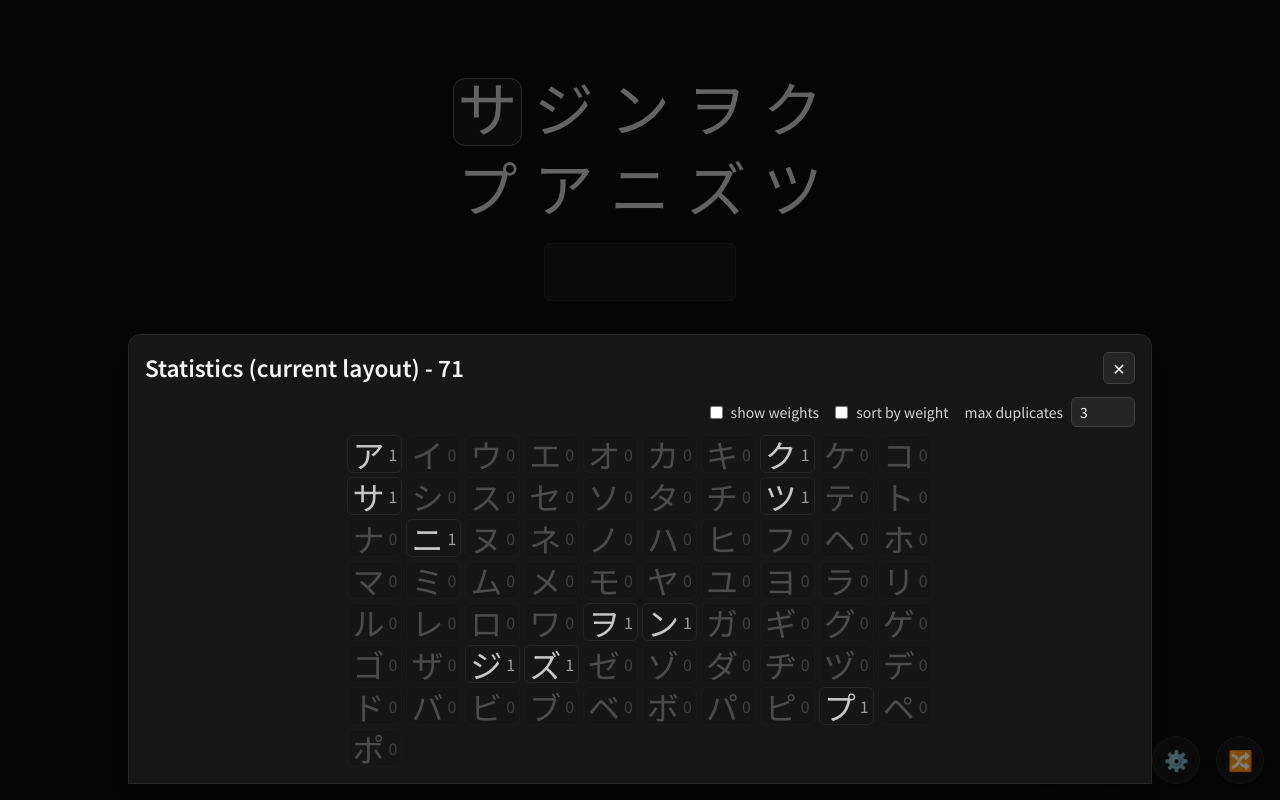
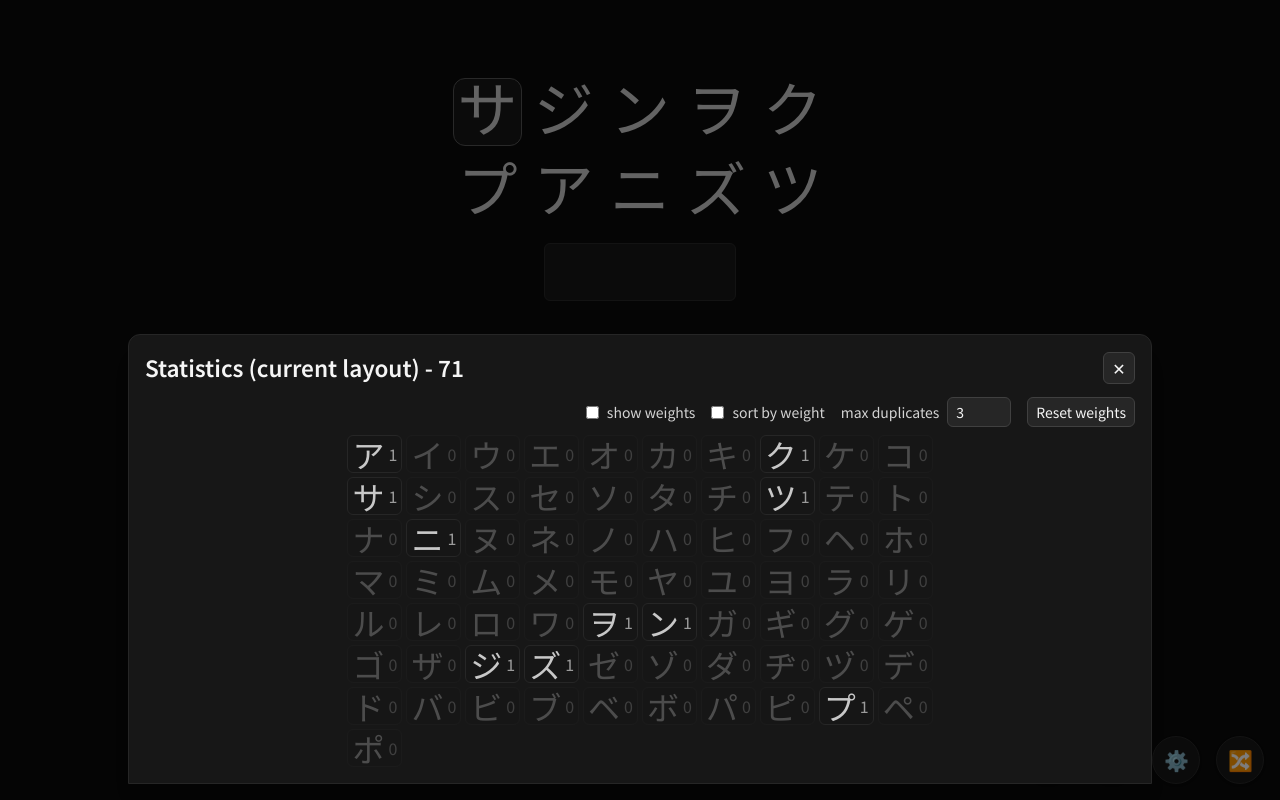
Before and after one commit to paltin/katakana, a React (Vite) app: page / in a window 1280 px wide. Both pictures are taken after a click on the button "Statistics". Built offline with nearby package versions, Linux system fonts and the light colour scheme; a web font is replaced by a local one.

Commit message:
popup: any key closes popup (global capture) and positioned lower; stats panel: add Reset weights button; unavailable cells disabled; layout tiles: dimmed state overrides highlight color

```diff
--- a/src/components/MistakesPopup.tsx
+++ b/src/components/MistakesPopup.tsx
@@ -1,6 +1,7 @@
 import { KATAKANA } from '../data/katakana';
 import { useFilters } from '../context/FilterContext';
 import { getScore } from '../stats/store';
+import { useEffect, useRef } from 'react';
 
 type Props = {
   open: boolean;
@@ -24,12 +25,23 @@ export function MistakesPopup({ open, onClose, problems }: Props) {
 
   const cols = Math.min(5, Math.max(1, sorted.length));
 
+  const panelRef = useRef<HTMLDivElement>(null);
+  useEffect(() => {
+    const handler = (e: KeyboardEvent) => {
+      e.preventDefault();
+      onClose();
+    };
+    window.addEventListener('keydown', handler, { capture: true });
+    panelRef.current?.focus();
+    return () => window.removeEventListener('keydown', handler, { capture: true } as any);
+  }, [onClose]);
+
   return (
     <div className="fixed inset-0 z-50 flex items-start justify-center pt-32">
       <div className="absolute inset-0 bg-black/40" onClick={onClose} />
       <div
+        ref={panelRef}
         className="relative rounded-lg border border-neutral-800 bg-neutral-900 p-3 text-neutral-100 shadow-xl"
-        onKeyDown={(e) => { e.preventDefault(); onClose(); }}
         tabIndex={-1}
       >
         <div className="mb-2 flex items-center justify-center">
--- a/src/components/StatisticsPanel.tsx
+++ b/src/components/StatisticsPanel.tsx
@@ -2,7 +2,7 @@ import { KATAKANA, type Kana } from '../data/katakana';
 import { useFilters } from '../context/FilterContext';
 import { useSettings } from '../context/SettingsContext';
 import { useState, useMemo } from 'react';
-import { getScore, getMaxDuplicates, setMaxDuplicates } from '../stats/store';
+import { getScore, getMaxDuplicates, setMaxDuplicates, clearStats } from '../stats/store';
 
 type Props = {
   open: boolean;
@@ -77,6 +77,13 @@ export function StatisticsPanel({ open, onClose, selection, problems, highlighte
                 onChange={(e) => setMaxDuplicates(Number(e.target.value))}
               />
             </label>
+            <button
+              onClick={() => { clearStats(); /* force re-render */ window.requestAnimationFrame(()=>location.reload()); }}
+              className="rounded-md border border-neutral-700 bg-neutral-800 px-2 py-1 text-sm hover:bg-neutral-700"
+              title="Reset adaptive weights"
+            >
+              Reset weights
+            </button>
           </div>
           <div className="grid gap-1 grid-cols-[repeat(10,max-content)] auto-rows-max justify-center">
             {list.map(({k, weight}) => {
--- a/src/stats/store.ts
+++ b/src/stats/store.ts
@@ -100,3 +100,8 @@ export function getMaxDuplicates(defaultValue = 3): number {
 export function setMaxDuplicates(n: number) {
   try { localStorage.setItem(KEY_MAXDUPS, String(Math.max(1, Math.min(10, n)))); } catch {}
 }
+
+// Clear all long-lived stats (weights)
+export function clearStats() {
+  try { localStorage.removeItem(KEY); } catch {}
+}
```
